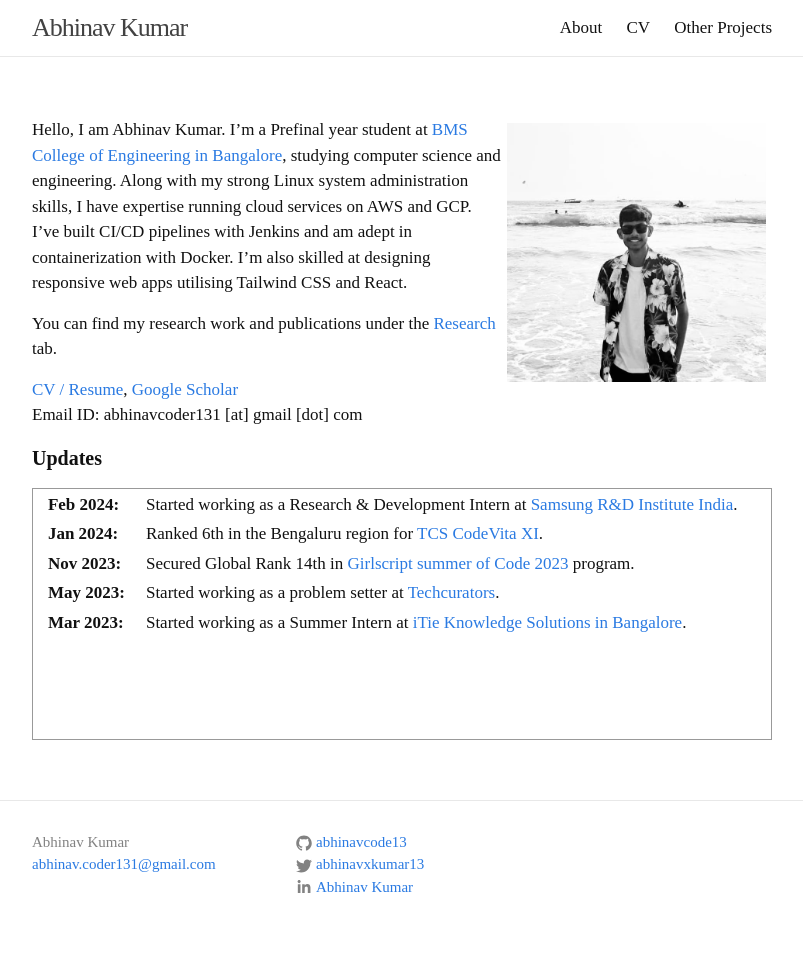
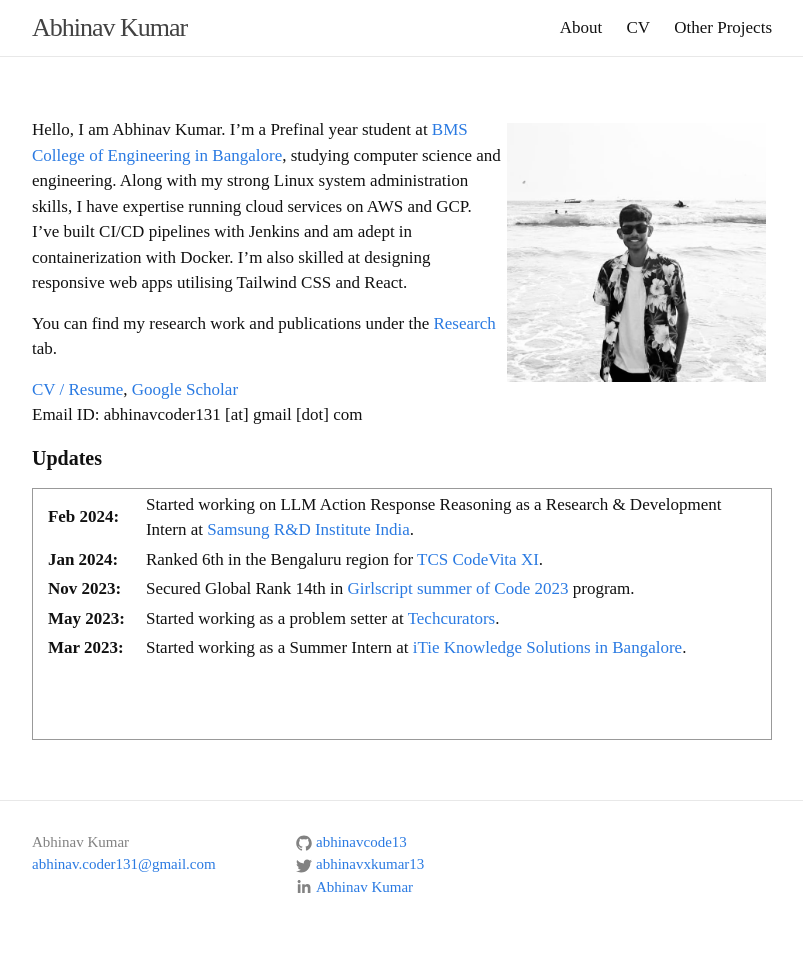
Before and after one commit to Abhinavcode13/abhinavcode13.github.io, a Jekyll site: the page built from index.md, in a window 1280 px wide. Shown: the whole page, without its empty margins (238-1041 px from the left). Built offline with Jekyll 4.4.1, drawn with Linux system fonts in a browser that asks for light colours; comment, search, counter and statistics services are not loaded.

Commit message:
Update index.md

```diff
--- a/index.md
+++ b/index.md
@@ -19,7 +19,7 @@ Email ID: abhinavcoder131 [at] gmail [dot] com
 <table>
 <col width="100px">
 <col width="650px">
-<tr><td><b>Feb 2024:</b></td><td>Started working as a Research & Development Intern at <a href='https://research.samsung.com/sri-b'>Samsung R&D Institute India</a>.</td></tr>
+<tr><td><b>Feb 2024:</b></td><td>Started working on LLM Action Response Reasoning as a Research & Development Intern at <a href='https://research.samsung.com/sri-b'>Samsung R&D Institute India</a>.</td></tr>
 <tr><td><b>Jan 2024:</b></td><td>Ranked 6th in the Bengaluru region for <a href='https://itie.in/'>TCS CodeVita XI</a>.</td></tr>
 <tr><td><b>Nov 2023:</b></td><td>Secured Global Rank 14th in <a href='https://gssoc.girlscript.tech/'>Girlscript summer of Code 2023</a> program.</td></tr>
 <tr><td><b>May 2023:</b></td><td>Started working as a problem setter at <a href='https://www.techcurators.in/'>Techcurators</a>.</td></tr>
```
